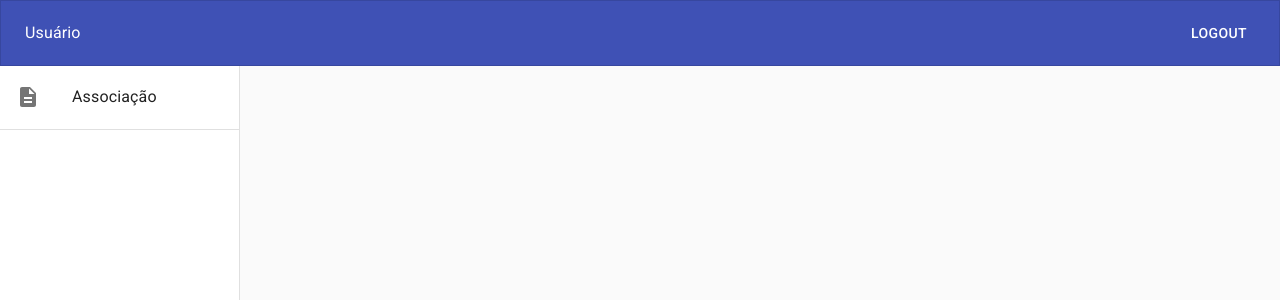
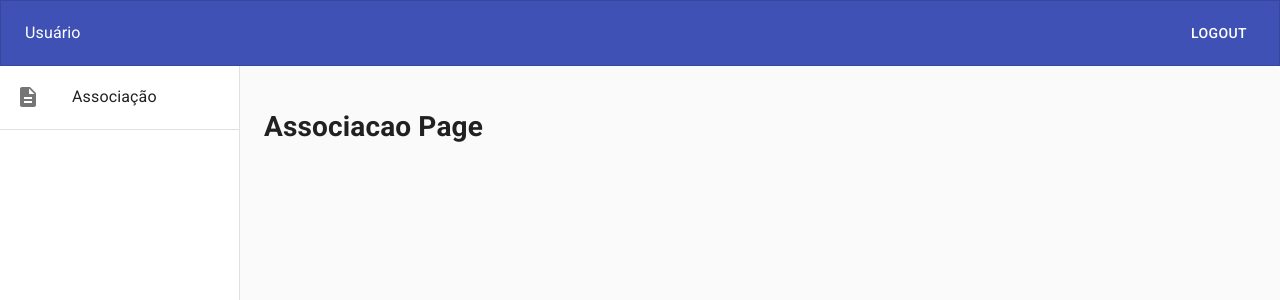
Before and after one commit to ceduardogodoi/torneio-front, a React (Create React App) app: page /associacao in a window 1280 px wide. Shown: the top 300 px of the page. Built offline with nearby package versions, Linux system fonts and the light colour scheme.

Commit message:
Adiciona Router em App

```diff
--- a/src/App.tsx
+++ b/src/App.tsx
@@ -1,13 +1,28 @@
 import React from 'react';
+import { makeStyles, createStyles } from '@material-ui/core';
 
 import Header from './components/Header';
 import NavDrawer from './components/NavDrawer';
+import Router from './routes';
 
-const App: React.FC = () => (
-  <>
-    <Header />
-    <NavDrawer />
-  </>
+const useStyles = makeStyles(() =>
+  createStyles({
+    root: {
+      display: 'flex'
+    }
+  })
 );
 
+const App: React.FC = () => {
+  const classes = useStyles();
+
+  return (
+    <div className={classes.root}>
+      <Header />
+      <NavDrawer />
+      <Router />
+    </div>
+  );
+};
+
 export default App;
```
